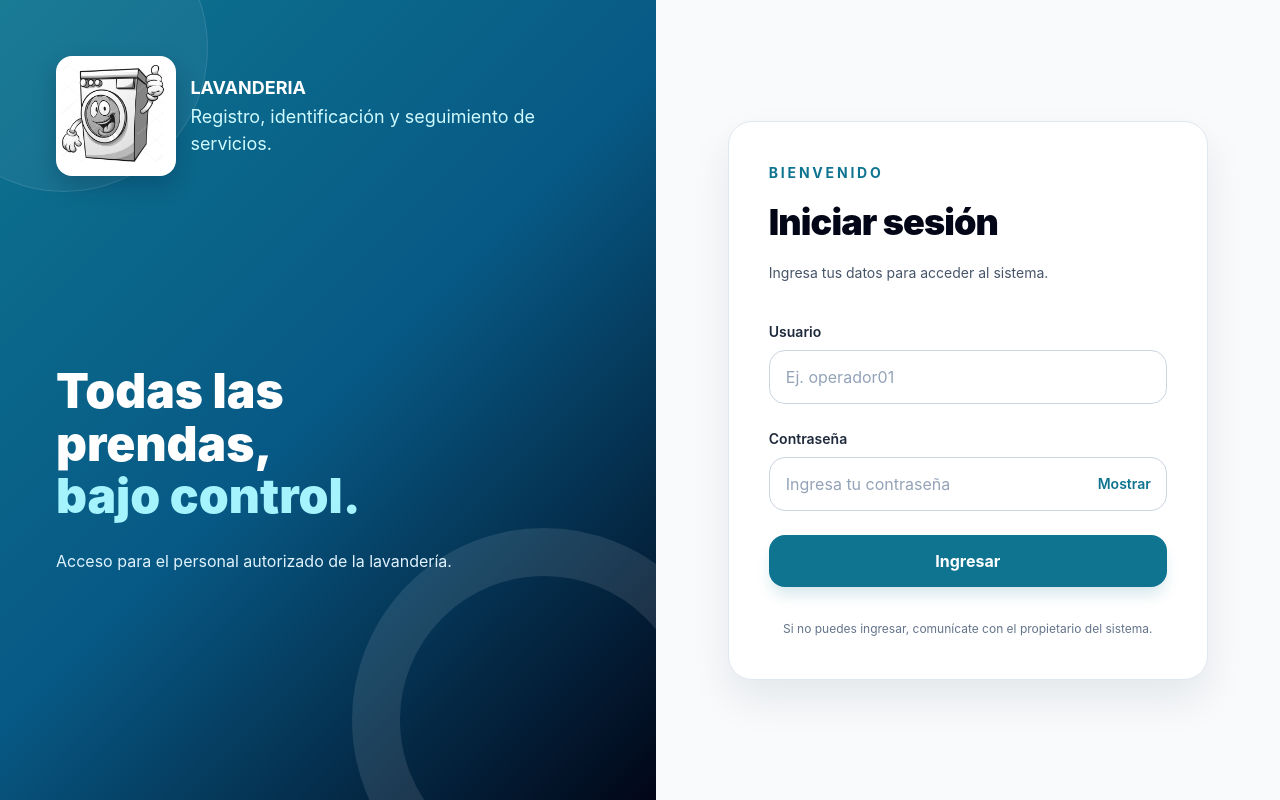
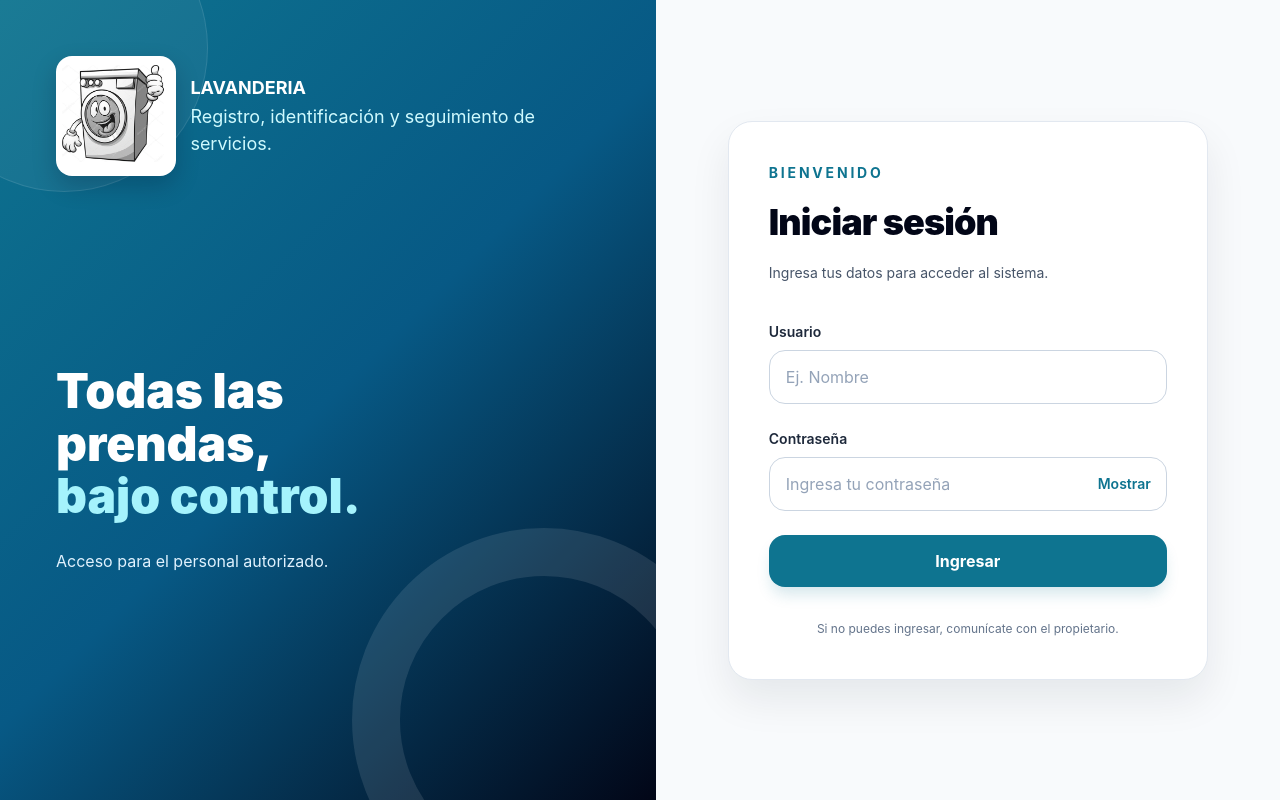
Before and after one commit to fjacobjkg/LAVANDERIA, a React (Vite) app in the folder frontend/: page / in a window 1280 px wide. Built offline with nearby package versions, Linux system fonts and the light colour scheme.

Commit message:
chore: ajustes menores

```diff
--- a/frontend/src/pages/LoginPage.tsx
+++ b/frontend/src/pages/LoginPage.tsx
@@ -117,7 +117,7 @@ export function LoginPage() {
           </h1>
 
           <p className="login-brand-description">
-            Acceso para el personal autorizado de la lavandería.
+            Acceso para el personal autorizado.
           </p>
 
         </div>
@@ -179,7 +179,7 @@ export function LoginPage() {
                   label="Usuario"
                   type="text"
                   autoComplete="username"
-                  placeholder="Ej. operador01"
+                  placeholder="Ej. Nombre"
                   value={username}
                   error={errors.username}
                   onChange={(event) => {
@@ -249,7 +249,7 @@ export function LoginPage() {
 
 
             <p className="login-help">
-              Si no puedes ingresar, comunícate con el propietario del sistema.
+              Si no puedes ingresar, comunícate con el propietario.
             </p>
 
           </div>
```
